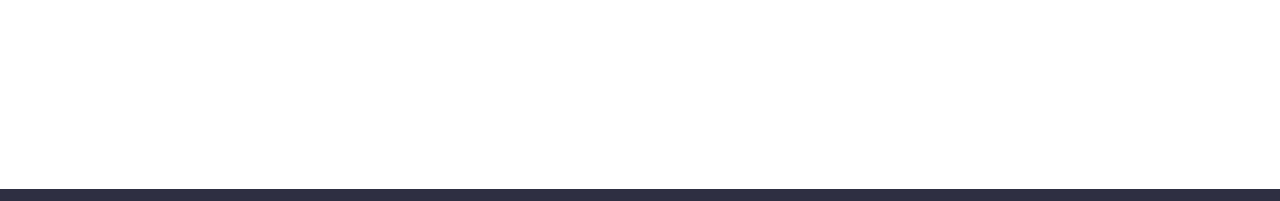
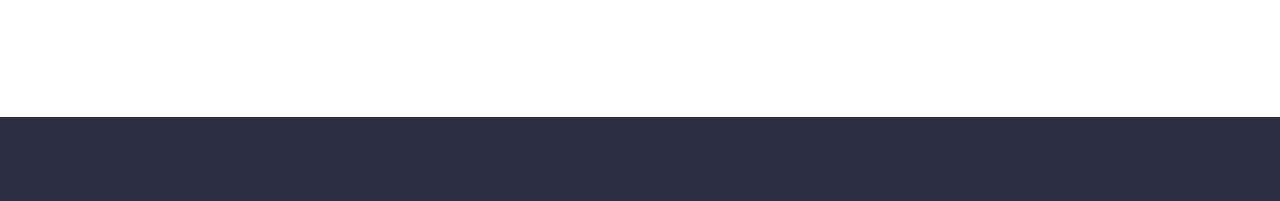
Before and after one commit to pra78/goit-markup-hw-07-sass, a plain HTML site: page index.html in a window 1280 px wide. Shown: the part 2824-3025 px from the top of the page. Drawn offline with nearby package versions, Linux system fonts and the light colour scheme; files whose address does not match are found by name.

Commit message:
fixes the bottom-border in customers section

```diff
--- a/css/sass/sections/_customers.scss
+++ b/css/sass/sections/_customers.scss
@@ -57,6 +57,9 @@
     @include break(768px) {
         margin-bottom: 72px;
     }
+    @include break(1200px) {
+        margin-bottom: 0;
+    }
 }
 
 .customer-item:not(:last-child) {
```
Also changed, not shown: css/styles.css, 1 other file.
